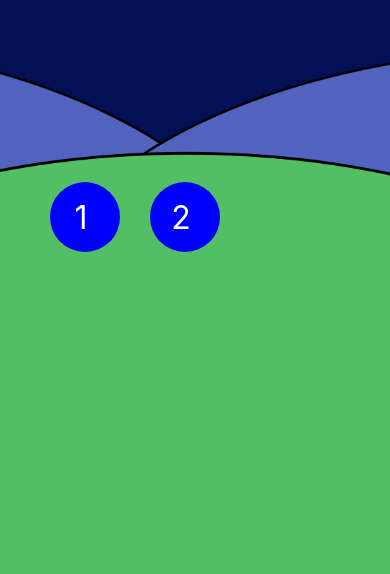
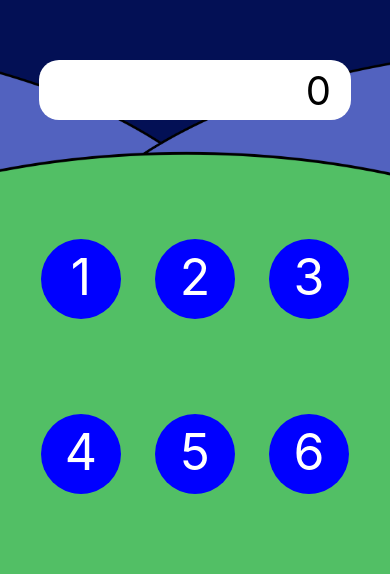
Before and after one commit to probablynotryan/SheepCounter, a React Native app: screen / in a window 390 px wide. Shown: the part 270-844 px from the top of the page. Built offline with nearby package versions, Linux system fonts and the light colour scheme.

Commit message:
add calculator functionality

```diff
--- a/App.js
+++ b/App.js
@@ -5,13 +5,36 @@ import AppScreen from './AppScreen';
 
 let CurrentComponent = StartupScreen;
 
+
 export default class App extends React.Component {
   constructor(props){
     super(props);
     this.state = {
-      currentWindow: 'Welcome Screen'
+      currentWindow: 'Welcome Screen',
+      inputField: '0',
+      currentSheepCount: 0
     }
   }
+
+  handleCalculatorAdd = (input) => { this.setState(prevState => {
+    if (prevState.inputField.length > 12) return;
+    if (prevState.inputField === '0') return {inputField: input};
+    let newNumber = prevState.inputField + input.toString();
+    return ({inputField: newNumber})
+  })
+}
+
+  handleCalculatorDelete = () => { this.setState(prevState => {
+    if (prevState.inputField.length > 1) {
+      let removeOne = prevState.inputField.substring(1);
+      return({inputField: removeOne})
+    } else {
+      return ({inputField: '0'});
+    }
+  })
+
+ }
+
   componentDidMount() {
     setTimeout(() => {
       CurrentComponent = AppScreen;
@@ -24,7 +47,7 @@ export default class App extends React.Component {
   render() {
     return (
       <View style={{flex: 1}}>
-        <CurrentComponent />
+        <CurrentComponent inputField = {this.state.inputField} addNumber = {this.handleCalculatorAdd} subtractNumber = {this.handleCalculatorDelete} />
       </View>
 
     );
--- a/AppScreen.jsx
+++ b/AppScreen.jsx
@@ -1,14 +1,11 @@
-import { View, Text, Pressable, StyleSheet, ImageBackground } from "react-native"
+import { StyleSheet, ImageBackground } from "react-native";
+import Calculator from './Calculator';
+import React from "react";
 
-function MainScreen() {
+function MainScreen(props) {
   return (
       <ImageBackground style={styles.image} source={require('./assets/test-background.png')} resizeMode="cover">
-        <Pressable style={styles.circleOne} onPress={() => console.log('1')}>
-          <Text style={styles.text}> 1 </Text>
-        </Pressable>
-        <Pressable style={styles.circleTwo} onPress={() => console.log('2')}>
-          <Text style={styles.text}> 2 </Text>
-        </Pressable>
+        <Calculator inputField = {props.inputField} addNumber = {props.addNumber} subtractNumber = {props.subtractNumber}></Calculator>
       </ImageBackground>
    );
 }
@@ -19,31 +16,7 @@ const styles = StyleSheet.create({
     width: '100%',
     height: '100%',
     justifyContent: "center"
-  },
-  circleOne: {
-    left: 50,
-    top: 100,
-    width: 70,
-    height: 70,
-    borderRadius: 70/2,
-    backgroundColor: "blue"
-  },
-  circleTwo: {
-    left: 150,
-    top: 30,
-    width: 70,
-    height: 70,
-    borderRadius: 70/2,
-    backgroundColor: "blue"
-  },
-  text: {
-    color: "white",
-    fontSize: 32,
-    lineHeight: 84,
-    textAlign: "center",
-    left: -4,
-    top: -6
   }
-});
+})
 
 export default MainScreen;
--- /dev/null
+++ b/Calculator.jsx
@@ -0,0 +1,63 @@
+import React from "react";
+import { Pressable, Text, View, StyleSheet} from "react-native";
+
+let numbers = [1, 2, 3, 4, 5, 6, 7, 8, 9]
+
+export default function Calculator(props) {
+  return (
+      <View style={calculatorStyles.pressableView}>
+        <View style={calculatorStyles.inputField}>
+        <Text style={calculatorStyles.inputText}>
+          {props.inputField}
+        </Text>
+        </View>
+        {numbers.map((number) =>
+        <Pressable key={number} style={calculatorStyles.pressable} onPress={() => props.addNumber(number)}>
+          <Text style={calculatorStyles.pressableText}>{number}</Text>
+        </Pressable>
+        )}
+        <Pressable key={10} style={calculatorStyles.pressable} onPress={() => props.subtractNumber()}>
+        <Text>D</Text>
+        </Pressable>
+      </View>
+   );
+}
+
+const calculatorStyles = StyleSheet.create({
+  inputField: {
+    width: '80%',
+    height: 60,
+    top: -20,
+    borderRadius: 20,
+    backgroundColor: 'white',
+    justifyContent: 'center',
+    alignItems: 'flex-end',
+    paddingRight: 20,
+    marginBottom: 20
+  },
+  pressableView: {
+    flex: 1,
+    flexWrap: 'wrap',
+    flexDirection: 'row',
+    position: 'relative',
+    top: 350,
+    justifyContent: 'center'
+  },
+  pressable: {
+    margin: 17,
+    backgroundColor: 'blue',
+    width: 80,
+    height: 80,
+    borderRadius: 40
+  },
+  pressableText: {
+    fontSize: 50,
+    textAlign: 'center',
+    alignItems: 'center',
+    top: 8,
+    color: 'white'
+  },
+  inputText: {
+    fontSize: 40,
+  }
+});
```
